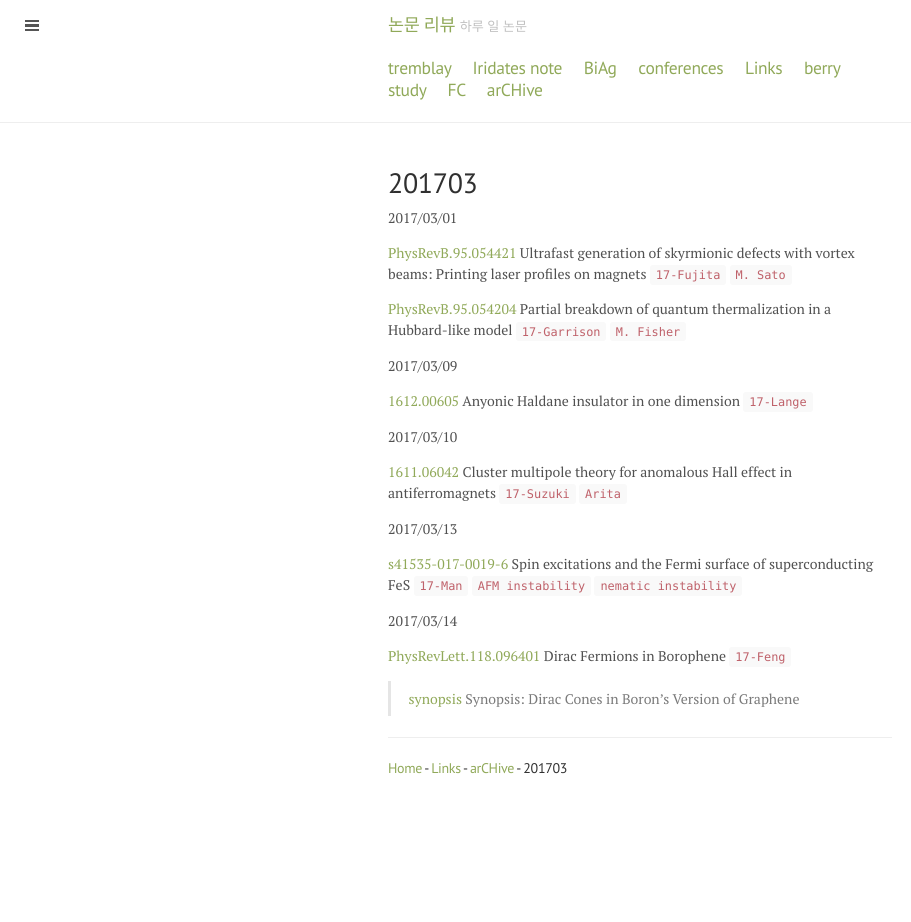
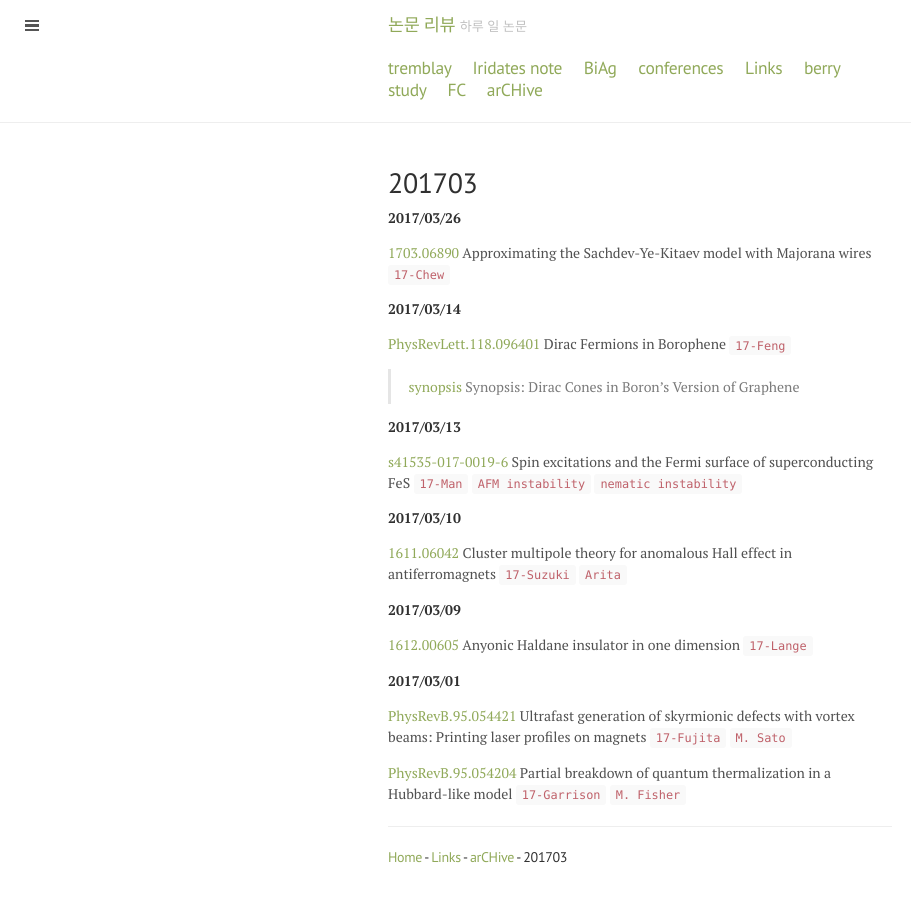
Before and after one commit to qkrwlsghdcjsworlt/work, a Jekyll site: the page built from 201703.md, in a window 1280 px wide. Shown: the whole page, without its empty margins (0-911 px from the left). Built offline with Jekyll 4.4.1, drawn with Linux system fonts in a browser that asks for light colours; before the commit the page ends 900 px from its top, so only the background shows below that; some of the changed lines change nothing that is shown.

Commit message:
“update”

```diff
--- a/201703.md
+++ b/201703.md
@@ -3,7 +3,40 @@ layout: page
 title: 201703
 ---
 
-2017/03/01
+__2017/03/26__
+
+[1703.06890](https://arxiv.org/abs/1703.06890) Approximating the
+Sachdev-Ye-Kitaev model with Majorana wires `17-Chew`
+
+__2017/03/14__
+
+[PhysRevLett.118.096401](http://journals.aps.org/prl/abstract/10.1103/PhysRevLett.118.096401)
+Dirac Fermions in Borophene `17-Feng`
+
+>
+[synopsis](http://physics.aps.org/synopsis-for/10.1103/PhysRevLett.118.096401)
+Synopsis: Dirac Cones in Boron’s Version of Graphene
+
+
+__2017/03/13__
+
+[s41535-017-0019-6](http://www.nature.com/articles/s41535-017-0019-6)
+Spin excitations and the Fermi surface of superconducting FeS `17-Man`
+`AFM instability` `nematic instability`
+
+__2017/03/10__
+
+[1611.06042](https://arxiv.org/abs/1611.06042) Cluster multipole
+theory for anomalous Hall effect in antiferromagnets `17-Suzuki` `Arita`
+
+
+__2017/03/09__
+
+[1612.00605](https://arxiv.org/abs/1612.00605) Anyonic Haldane
+insulator in one dimension `17-Lange`
+
+
+__2017/03/01__
 
 [PhysRevB.95.054421](http://journals.aps.org/prb/abstract/10.1103/PhysRevB.95.054421)
 Ultrafast generation of skyrmionic defects with vortex beams: Printing
@@ -13,32 +46,6 @@ laser profiles on magnets `17-Fujita` `M. Sato`
 Partial breakdown of quantum thermalization in a Hubbard-like model
 `17-Garrison` `M. Fisher`
 
-2017/03/09
-
-[1612.00605](https://arxiv.org/abs/1612.00605) Anyonic Haldane
-insulator in one dimension `17-Lange`
-
-2017/03/10
-
-[1611.06042](https://arxiv.org/abs/1611.06042) Cluster multipole
-theory for anomalous Hall effect in antiferromagnets `17-Suzuki` `Arita`
-
-
-2017/03/13
-
-[s41535-017-0019-6](http://www.nature.com/articles/s41535-017-0019-6)
-Spin excitations and the Fermi surface of superconducting FeS `17-Man`
-`AFM instability` `nematic instability`
-
-2017/03/14
-
-[PhysRevLett.118.096401](http://journals.aps.org/prl/abstract/10.1103/PhysRevLett.118.096401)
-Dirac Fermions in Borophene `17-Feng`
-
->
-[synopsis](http://physics.aps.org/synopsis-for/10.1103/PhysRevLett.118.096401)
-Synopsis: Dirac Cones in Boron’s Version of Graphene
-
 
 
 
```
